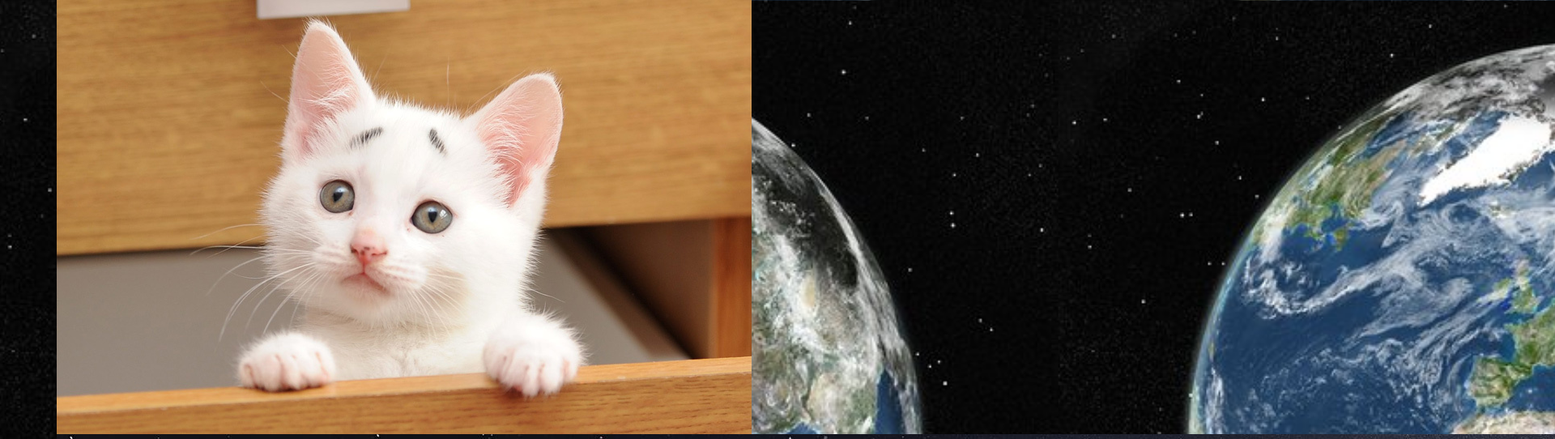
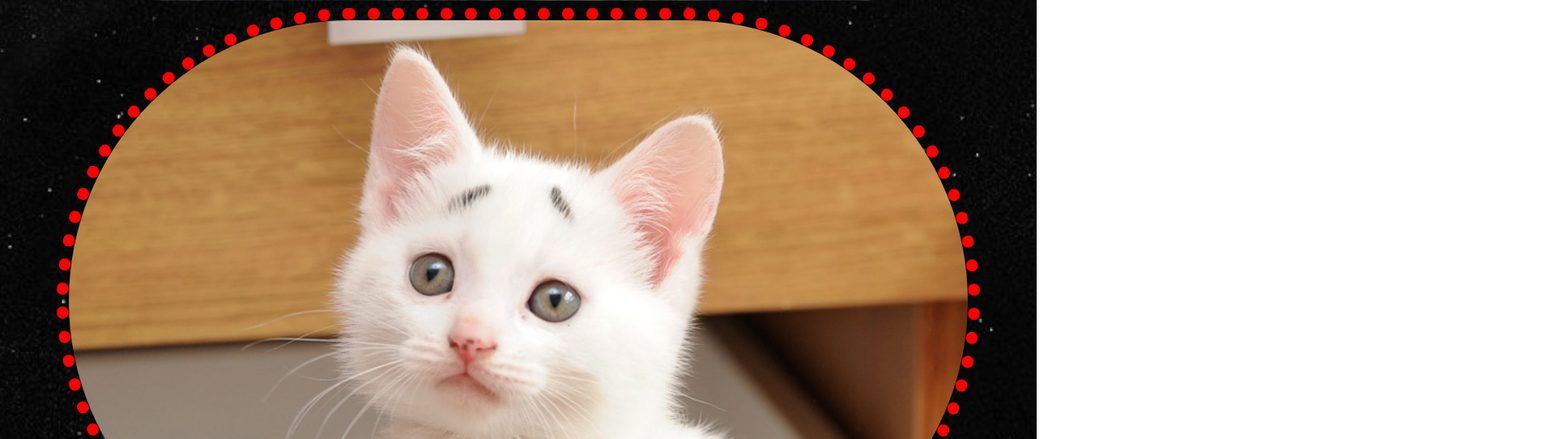
Before and after one commit to DariusCapizzi/Trump-Planet, a plain HTML site: page pictures.html in a window 1280 px wide. Shown: the top 542 px of the page at 81% size, 1920 px wide, since content can reach past the window. Drawn offline with Linux system fonts and the light colour scheme.

Commit message:
add style to pictures

```diff
--- a/css/styles.css
+++ b/css/styles.css
@@ -39,3 +39,10 @@ body {
 p, ol, h1, p a{
   color:orange;
 }
+
+img {
+  margin: 10px auto 10px auto;
+  border: 15px dotted red;
+  border-radius: 500px;
+  width: 100%;
+}
```
